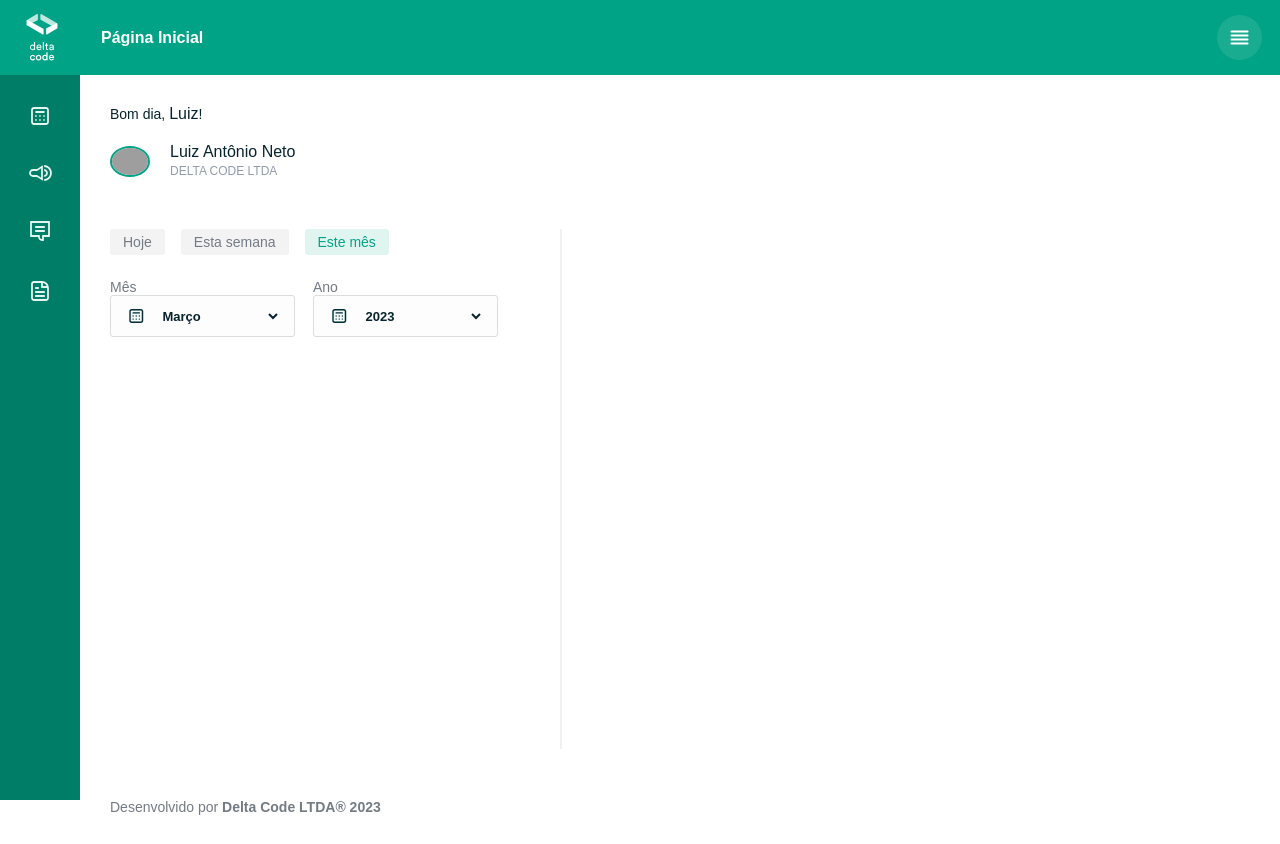
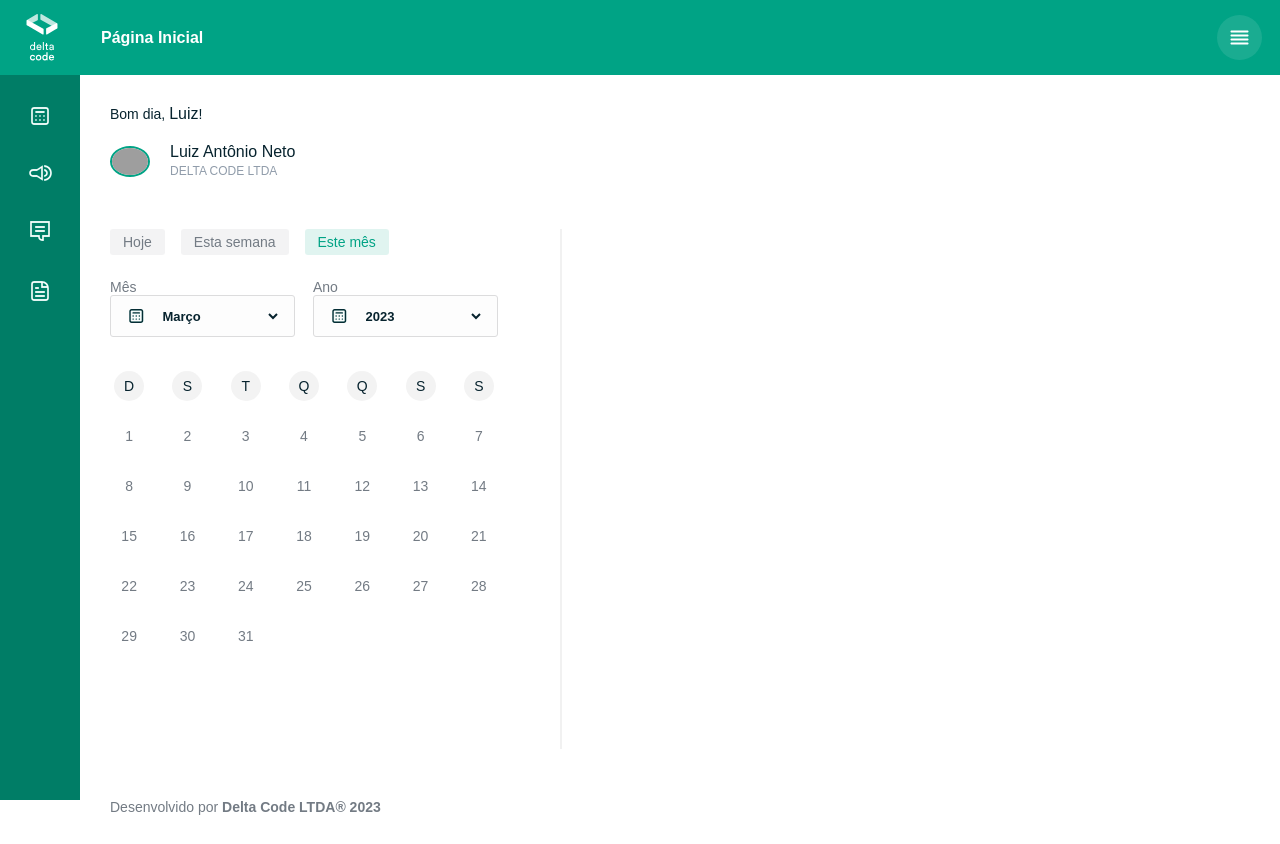
Before and after one commit to Luk4x/delta-code-calendar, a React (Vite) app: page / in a window 1280 px wide. Built offline with nearby package versions, Linux system fonts and the light colour scheme; grey boxes are pictures that could not be loaded; a web font is replaced by a local one.

Commit message:
week days and days listed in calendar

```diff
--- a/src/components/CalendarSelect/index.jsx
+++ b/src/components/CalendarSelect/index.jsx
@@ -12,7 +12,7 @@ export function CalendarSelect({ name, apparentName, values, selectedValue }) {
                     {values.map(value => (
                         <option value={value} key={value}>
                             {
-                                // Capitalizing text
+                                // Capitalizing text via Javascript due firefox select element css issue: https://bugzilla.mozilla.org/show_bug.cgi?id=1445885
                                 typeof value === 'string'
                                     ? value.charAt(0).toUpperCase() + value.slice(1)
                                     : value
--- a/src/components/CalendarTimeSkipButton/index.jsx
+++ /dev/null
@@ -1,5 +0,0 @@
-import { ButtonStyled } from './styled';
-
-export function CalendarTimeSkipButton({ buttonName }) {
-    return <ButtonStyled>{buttonName}</ButtonStyled>;
-}
--- a/src/components/CalendarTimeSkipButton/styled.js
+++ /dev/null
@@ -1,18 +0,0 @@
-import styled from 'styled-components';
-
-export const ButtonStyled = styled.button`
-    padding: 5px 13px;
-    border-radius: 3px;
-    background: ${props => props.theme.colorSchema.backgroundBaseLevel2};
-    color: ${props => props.theme.colorSchema.textBaseLevel3};
-    font-size: 14px;
-    font-weight: 500;
-    cursor: pointer;
-    transition: 0.2s ease-in-out;
-
-    &:hover,
-    :nth-child(3) {
-        background: ${props => props.theme.colorSchema.backgroundHighlightLevel4};
-        color: ${props => props.theme.colorSchema.backgroundHighlight};
-    }
-`;
--- a/src/components/UserCalendar/index.jsx
+++ b/src/components/UserCalendar/index.jsx
@@ -1,22 +1,41 @@
-import { SectionStyled, WrapTopButtonsStyled, WrapSelectStyled } from './styled';
+import {
+    SectionStyled,
+    WrapTopButtonsStyled,
+    WrapSelectStyled,
+    WrapDaysStyled,
+    WeekDaysNameStyled,
+    DaysInMonthStyled
+} from './styled';
 
-import { CalendarTimeSkipButton } from '../CalendarTimeSkipButton';
 import { CalendarSelect } from '../CalendarSelect';
 
-import { getYearsRangeList, monthNamesList } from '../../utils/calendarHelpers';
+import {
+    getRangeOfDaysInMonth,
+    getYearsRangeList,
+    monthNamesList,
+    weekDayNamesList
+} from '../../utils/calendarHelpers';
 
 export function UserCalendar() {
     const currentMonthIndex = new Date().getMonth();
 
     const currentYear = new Date().getFullYear();
-    const yearsRageList = getYearsRangeList(currentYear);
+    const yearsRageList = getYearsRangeList(currentYear, 10);
     const currentYearIndex = yearsRageList.indexOf(currentYear);
+
+    const rangeOfDaysInMonth = getRangeOfDaysInMonth(currentYear, currentMonthIndex);
+
+    const timeSkipButton = id => {
+        console.log(`calling button: '${id}'`);
+    };
 
     return (
         <SectionStyled>
             <WrapTopButtonsStyled>
                 {['Hoje', 'Esta semana', 'Este mês'].map(buttonName => (
-                    <CalendarTimeSkipButton buttonName={buttonName} key={buttonName} />
+                    <button key={buttonName} onClick={() => timeSkipButton(buttonName)}>
+                        {buttonName}
+                    </button>
                 ))}
             </WrapTopButtonsStyled>
             <WrapSelectStyled>
@@ -33,6 +52,16 @@ export function UserCalendar() {
                     selectedValue={currentYearIndex}
                 />
             </WrapSelectStyled>
+            <WrapDaysStyled>
+                {weekDayNamesList.map(weekDayName => (
+                    <WeekDaysNameStyled key={weekDayName}>
+                        {weekDayName.charAt(0)}
+                    </WeekDaysNameStyled>
+                ))}
+                {rangeOfDaysInMonth.map(day => (
+                    <DaysInMonthStyled key={day}>{day}</DaysInMonthStyled>
+                ))}
+            </WrapDaysStyled>
         </SectionStyled>
     );
 }
--- a/src/components/UserCalendar/styled.js
+++ b/src/components/UserCalendar/styled.js
@@ -1,4 +1,6 @@
 import styled from 'styled-components';
+
+import { Fragment } from 'react';
 
 export const SectionStyled = styled.section`
     border-right: 2px solid ${props => props.theme.colorSchema.borderBase};
@@ -12,10 +14,58 @@ export const WrapTopButtonsStyled = styled.div`
     align-items: center;
     gap: 16px;
     margin-bottom: 24px;
+
+    button {
+        padding: 5px 13px;
+        border-radius: 3px;
+        background: ${props => props.theme.colorSchema.backgroundBaseLevel2};
+        color: ${props => props.theme.colorSchema.textBaseLevel3};
+        font-size: 14px;
+        font-weight: 500;
+        cursor: pointer;
+        transition: 0.2s ease-in-out;
+
+        &:hover,
+        :nth-child(3) {
+            background: ${props => props.theme.colorSchema.backgroundHighlightLevel4};
+            color: ${props => props.theme.colorSchema.backgroundHighlight};
+        }
+    }
 `;
 
 export const WrapSelectStyled = styled.div`
     display: flex;
     align-items: center;
     gap: 18px;
+    margin-bottom: 34px;
 `;
+
+export const WrapDaysStyled = styled.div`
+    display: grid;
+    grid-template-columns: repeat(7, 1fr);
+    place-items: center;
+    gap: 20px;
+    max-width: 388px;
+
+    span {
+        width: 30px;
+        height: 30px;
+        font-size: 14px;
+        text-transform: uppercase;
+        border-radius: 100%;
+        display: flex;
+        justify-content: center;
+        align-items: center;
+    }
+`;
+
+export const WeekDaysNameStyled = styled.span`
+    font-weight: 500;
+    background: ${props => props.theme.colorSchema.backgroundBaseLevel2};
+    color: ${props => props.theme.colorSchema.textBase};
+`;
+
+export const DaysInMonthStyled = styled.span`
+    color: ${props => props.theme.colorSchema.textBaseLevel3};
+    cursor: pointer;
+`;
--- a/src/utils/calendarHelpers.js
+++ b/src/utils/calendarHelpers.js
@@ -13,18 +13,39 @@ export const monthNamesList = [
     'dezembro'
 ];
 
-export const getYearsRangeList = currentYear => {
-    let yearsRange = [];
+export const weekDayNamesList = [
+    'domingo',
+    'segunda',
+    'terça',
+    'quarta',
+    'quinta',
+    'sexta',
+    'sábado'
+];
 
-    for (let i = 10; i >= 1; i--) {
-        yearsRange.push(currentYear - i);
+export const getYearsRangeList = (currentYear, range) => {
+    const yearsRangeList = [];
+
+    for (let i = range; i >= 1; i--) {
+        yearsRangeList.push(currentYear - i);
     }
 
-    yearsRange.push(currentYear);
+    yearsRangeList.push(currentYear);
 
-    for (let i = 1; i <= 10; i++) {
-        yearsRange.push(currentYear + i);
+    for (let i = 1; i <= range; i++) {
+        yearsRangeList.push(currentYear + i);
     }
 
-    return yearsRange;
+    return yearsRangeList;
 };
+
+export const getRangeOfDaysInMonth = (year, month) => {
+    const totalDaysInMonth = new Date(year, month + 1, 0).getDate();
+    const rangeOfDaysInMonth = [];
+
+    for (let i = 1; i <= totalDaysInMonth; i++) {
+        rangeOfDaysInMonth.push(i);
+    }
+
+    return rangeOfDaysInMonth;
+};
```
